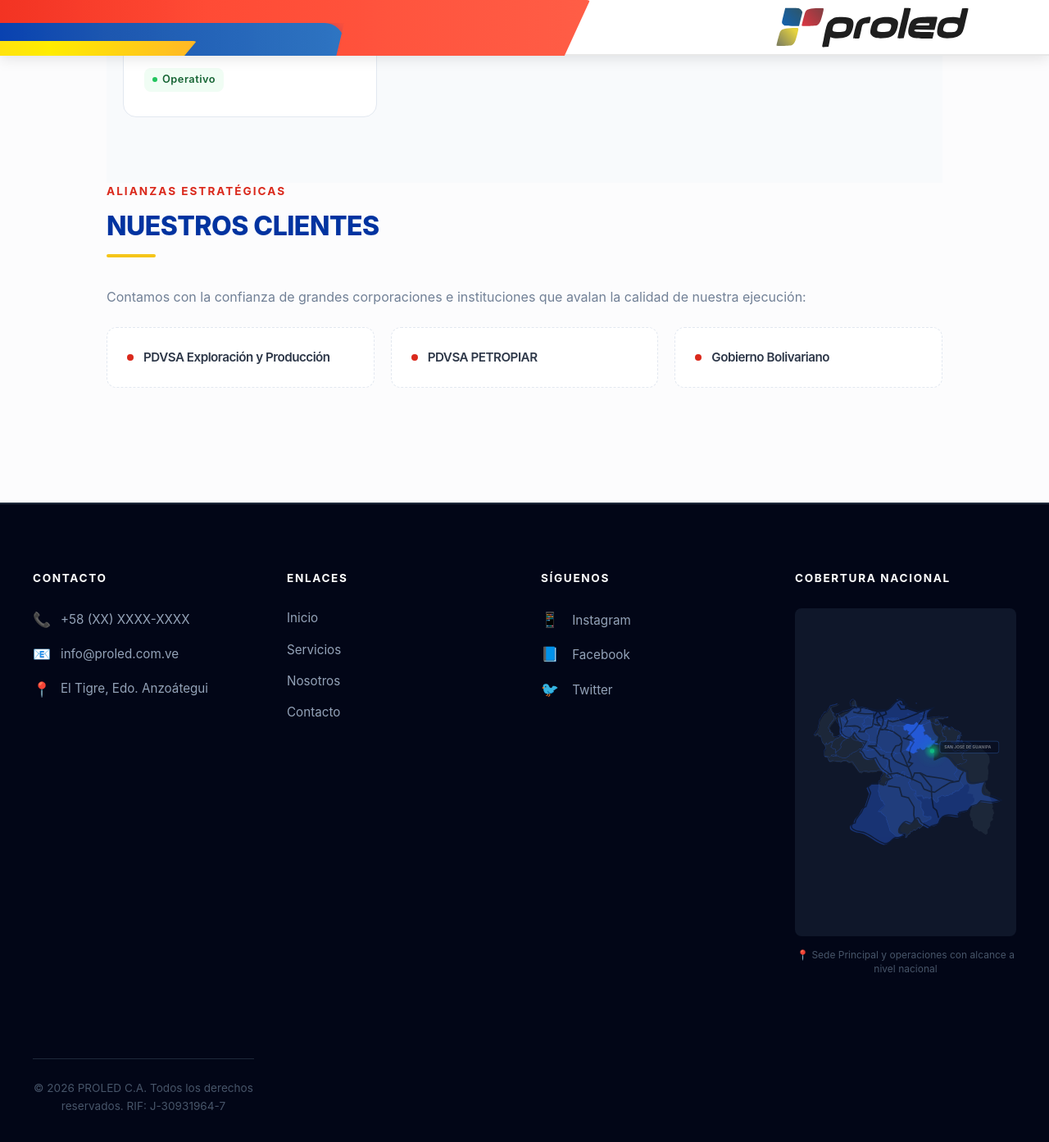
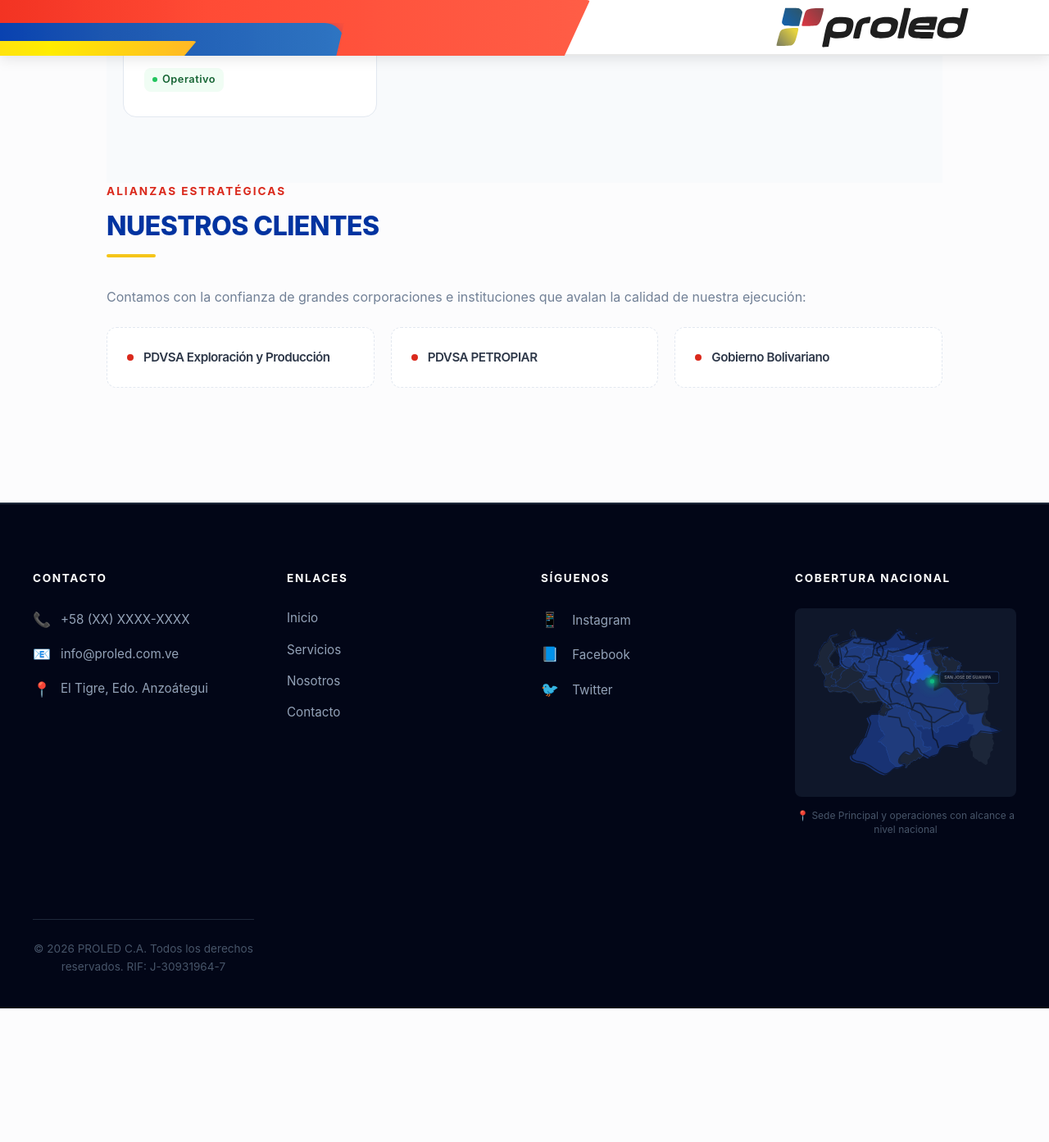
Before and after one commit to ing-nestorgomez/belorp, a Jekyll site: the page built from index.html, in a window 1280 px wide and 1400 px high, scrolled down 5076 px. Shown: the top 1393 px of the window at 82% size. Built offline with Jekyll 4.4.1, drawn with Linux system fonts in a browser that asks for light colours; after the commit the page ends 6306 px from its top, so only the background shows below that.

Commit message:
Adjust height of map-interactive-container

```diff
--- a/assets/css/styles.css
+++ b/assets/css/styles.css
@@ -883,7 +883,7 @@
   position: relative;
   width: 100%;
   max-width: 600px;
-  height: 400px; /* Ajusta según se adapte a tu layout */
+  height: 230px; /* Ajusta según se adapte a tu layout */
   overflow: hidden;
   border-radius: 8px;
   background-color: #0f172a; /* Fondo oscuro del recuadro */
```
